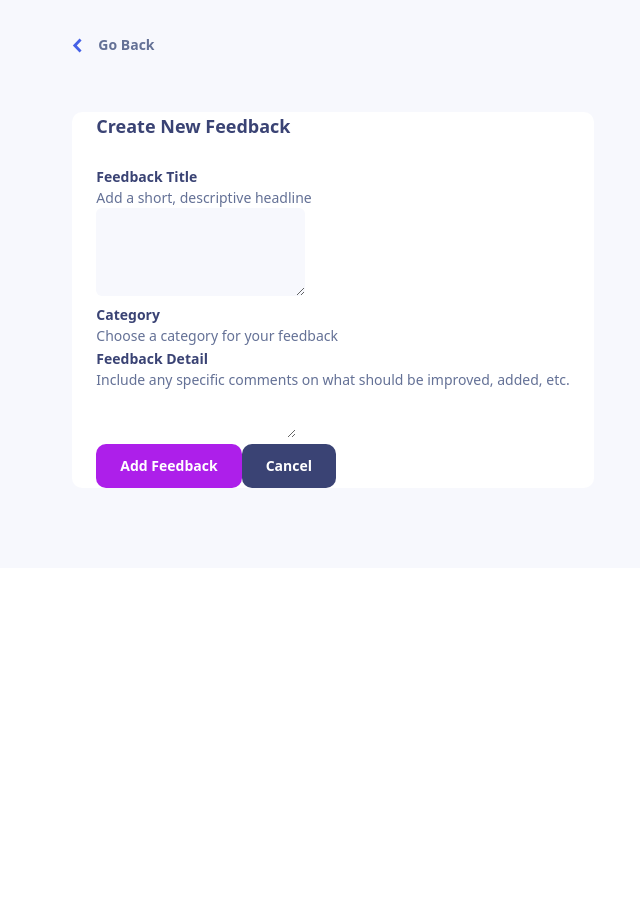
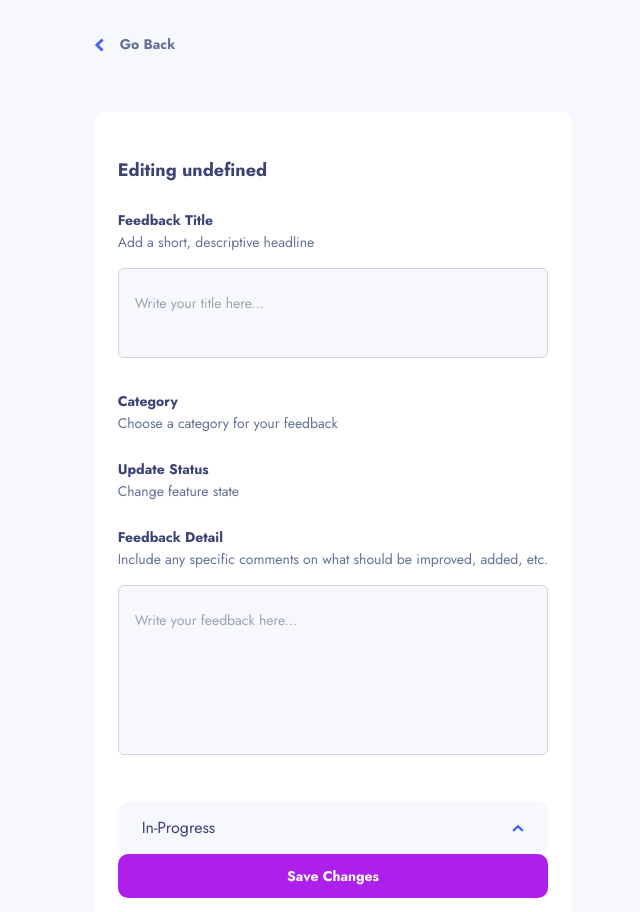
Before and after one commit to BoyanLiuu/frontend-mentor-nextjs-product-feedback, a Next.js app: page /feedback/create in a window 1280 px wide. Shown: the top 912 px of the page, without its empty margins (307-947 px from the left). Before the commit the page ends 800 px from the top, so only its background shows below. Built offline with nearby package versions, Linux system fonts and the light colour scheme.

Commit message:
feat: work on edit/create form & create a dropdown

```diff
--- a/app/(routes)/feedback/create/layout.tsx
+++ b/app/(routes)/feedback/create/layout.tsx
@@ -1,9 +1,19 @@
 import '@/app/(routes)/globals.css';
+import clsx from 'clsx';
+import { Jost } from 'next/font/google';
+const font = Jost({ subsets: ['latin'] });
 
-export default function Layout({
-    children,
-  }: {
-    children: React.ReactNode
-  }) {
-    return <div className='bg-light-grey px-6 pt-8 pb-20 w-full h-full flex justify-center'>{children}</div>
-  }
+export default function Layout({ children }: { children: React.ReactNode }) {
+  return (
+    <html lang='en'>
+      <body
+        className={clsx(
+          'flex h-full w-full justify-center bg-light-grey px-6 pb-20 pt-8',
+          font.className
+        )}
+      >
+        {children}
+      </body>
+    </html>
+  );
+}
--- a/app/(routes)/feedback/create/page.tsx
+++ b/app/(routes)/feedback/create/page.tsx
@@ -17,8 +17,8 @@ export default function Page() {
         />
         <span className='text-sm text-grayish-blue'>Go Back</span>
       </Link>
-      <div className='h-full w-full rounded-primary bg-white px-6'>
-        <CreateEditFeedbackForm isEditingForm={false} />
+      <div className='w-full rounded-primary bg-white px-6 pb-6 pt-11'>
+        <CreateEditFeedbackForm isEditingForm={true} />
       </div>
     </div>
   );
--- a/app/_components/action-bar.tsx
+++ b/app/_components/action-bar.tsx
@@ -4,15 +4,18 @@ import { useRouter } from 'next/navigation';
 import { useState } from 'react';
 
 import { SORT_BY_TYPE_ARRAY } from '../constants/sort';
+import { SortByType } from '../types/sort';
 
 import Button from './button';
+import { Dropdown, DropdownButton, DropdownContent, DropdownItem } from './drop-down';
 
 export interface ActionBarProps {
   numberOfSuggestions: number;
 }
 
 const ActionBar: React.FC<ActionBarProps> = ({ numberOfSuggestions }) => {
-  const [showSortByDropDown, setShowSortByDropDown] = useState(false);
+  const [isOpen, setOpen] = useState<boolean>(false);
+  const [sortByStatus, setSortByStatus] = useState<SortByType>('Least Comments');
   const router = useRouter();
 
   return (
@@ -29,49 +32,47 @@ const ActionBar: React.FC<ActionBarProps> = ({ numberOfSuggestions }) => {
           {numberOfSuggestions > 0 ? `${numberOfSuggestions} Suggestions` : `1 Suggestion`}
         </span>
       </div>
-      <div
-        className='cursor-pointer text-sm'
-        onClick={() => setShowSortByDropDown((prev) => !prev)}
-      >
+
+      <Dropdown setOpen={setOpen} isOpen={isOpen}>
+        <DropdownButton>
+          <div className='cursor-pointer text-sm'>
             <span>Sort by : </span>
             <span className='font-bold'>Most Upvotes</span>
             <Image
-          src={
-            showSortByDropDown
-              ? '/shared/icon-arrow-up-white.svg'
-              : '/shared/icon-arrow-down-white.svg'
-          }
+              src={isOpen ? '/shared/icon-arrow-up-white.svg' : '/shared/icon-arrow-down-white.svg'}
               width={12}
               height={6}
-          alt={showSortByDropDown ? 'open sort dropdown' : 'close sort dropdown'}
+              alt={isOpen ? 'open sort dropdown' : 'close sort dropdown'}
               className=' ml-2 inline-block'
             />
           </div>
-      {showSortByDropDown && (
-        <div className='absolute top-[4.5rem] h-[12rem] w-[16rem] rounded-primary bg-white text-base font-normal text-grayish-blue shadow-[0_0_40_-7px_rgba(55,63,104,0.65)]'>
+        </DropdownButton>
+
+        <DropdownContent>
           {SORT_BY_TYPE_ARRAY.map((sortByValue) => (
+            <DropdownItem key={sortByValue} onClick={() => setSortByStatus(sortByValue)}>
               <div
                 key={sortByValue}
-              className='[&:not(:last-child)]:border-night-sky-blue/0.25 flex items-center justify-between px-6 py-3 [&:not(:last-child)]:border-b'
+                className='[&:not(:last-child)]:border-night-sky-blue/0.25 flex items-center justify-between border-b px-6 py-3 [&:not(:last-child)]:border-b'
               >
-              <span
-                onClick={() => setShowSortByDropDown(false)}
-                className=' inline-block w-full cursor-pointer text-base font-normal text-grayish-blue hover:text-primary-purple  '
-              >
+                <span className=' inline-block w-full cursor-pointer text-base font-normal text-grayish-blue hover:text-primary-purple  '>
                   {sortByValue}
                 </span>
+                {sortByStatus === sortByValue && (
                   <Image
-                onClick={() => setShowSortByDropDown((prev) => !prev)}
                     src='/shared/icon-check.svg'
                     width={12}
                     height={6}
-                alt={showSortByDropDown ? 'open sort dropdown' : 'close sort dropdown'}
+                    alt={isOpen ? 'open sort dropdown' : 'close sort dropdown'}
                     className='ml-2 inline-block cursor-pointer'
                   />
+                )}
               </div>
+            </DropdownItem>
           ))}
-        </div>
-      )}
+        </DropdownContent>
+      </Dropdown>
+
       <Button
         className='tablet:ml-auto'
         variant={'primary'}
--- a/app/_components/button.tsx
+++ b/app/_components/button.tsx
@@ -19,9 +19,19 @@ const Button: React.FC<ButtonProps> = ({ variant, className, children,onClick })
     error: 'bg-error hover:bg-error-light'
   }
 
-  return <button className={clsx('text-white rounded-primary font-bold text-sm px-4 py-2.5 cursor-pointer tablet:px-6 tablet:py-3',buttonStyle[variant],className)} onClick={onClick}>
-    {children}
-  </button>;
+  return (
+    <button
+      type='button'
+      className={clsx(
+        'cursor-pointer rounded-primary px-4 py-2.5 text-sm font-bold text-white tablet:px-6 tablet:py-3',
+        buttonStyle[variant],
+        className
+      )}
+      onClick={onClick}
+    >
+      {children}
+    </button>
+  );
 
 
 }
--- a/app/_components/create-edit-feedback-form.tsx
+++ b/app/_components/create-edit-feedback-form.tsx
@@ -1,5 +1,13 @@
+'use client';
+/* eslint-disable no-console */
+import Image from 'next/image';
+import { useState } from 'react';
+
+import { ROADMAP_TYPE_ARRAY } from '../constants/road-map';
 import { FeatureType } from '../types/feature';
 import { RoadmapType } from '../types/road-map';
+
+import { Dropdown, DropdownButton, DropdownContent, DropdownItem } from './drop-down';
 
 import Button from '@/app/_components/button';
 
@@ -18,14 +26,20 @@ const CreateEditFeedbackForm: React.FC<CreateEditFeedbackFormProps> = ({
   detail,
   isEditingForm
 }) => {
+  const [planStatus, setPlanStatus] = useState<RoadmapType>('In-Progress');
+  const [isOpen, setOpen] = useState<boolean>(false);
+  console.log(planStatus);
   return (
-    <div className='flex w-full flex-col'>
+    <div className='flex h-fit w-full flex-col'>
       <div>
-        <form>
-          <h1 className='mb-6 text-lg font-bold text-night-sky-blue'>
+        <div>
+          <h1
+            className='mb-6 text-lg font-bold text-night-sky-blue'
+            onClick={() => console.log('adsadsadsadsadas')}
+          >
             {isEditingForm ? `Editing ${title}` : 'Create New Feedback'}
           </h1>
-          <div>
+          <div className='mb-6'>
             <label htmlFor='title' className='text-sm font-bold text-night-sky-blue'>
               Feedback Title
             </label>
@@ -33,65 +47,111 @@ const CreateEditFeedbackForm: React.FC<CreateEditFeedbackFormProps> = ({
               Add a short, descriptive headline
             </div>
             <textarea
+              rows={2}
               id='title'
               name='title'
               value=''
+              placeholder='Write your title here...'
               aria-describedby='title-description'
-              className='light-grey rounded-md bg-light-grey px-4 py-6 text-sm '
+              className='light-grey  mt-4 w-full resize-none rounded-md border border-gray-300 bg-light-grey px-4
+               py-6 text-sm outline-none focus:border-blue-500 focus:ring-blue-500'
             />
-            {/* <div style="width: 100%; height: 100%; background: #F7F8FD; border-radius: 5px"></div> */}
           </div>
-          <div>
+          <div className='mb-6'>
             <label htmlFor='title' className='text-sm font-bold text-night-sky-blue'>
               Category
             </label>
-            <div id='title-description' className='text-sm font-normal text-grayish-blue'>
+            <div id='title-description' className='mb-4 text-sm font-normal text-grayish-blue'>
               Choose a category for your feedback
             </div>
           </div>
-
-          <div>
+          {isEditingForm && (
+            <div className='mb-6'>
+              <label htmlFor='feature-state' className='text-sm font-bold text-night-sky-blue'>
+                Update Status
+              </label>
+              <div
+                id='feature-state-description'
+                className='mb-4 text-sm font-normal text-grayish-blue'
+              >
+                Change feature state
+              </div>
+            </div>
+          )}
+          <div className='mb-10'>
             <label htmlFor='detail' className='text-sm font-bold text-night-sky-blue'>
               Feedback Detail
             </label>
             <div id='detail-description' className='text-sm font-normal text-grayish-blue'>
               Include any specific comments on what should be improved, added, etc.
             </div>
-            <textarea id='detail' name='detail' value='' aria-describedby='detail-description' />
+
+            <textarea
+              rows={6}
+              id='detail'
+              name='detail'
+              value=''
+              placeholder='Write your feedback here...'
+              aria-describedby='detail-description'
+              className='light-grey mt-4 w-full resize-none rounded-md border border-gray-300 bg-light-grey px-4
+               py-6 text-sm outline-none focus:border-blue-500 focus:ring-blue-500'
+            />
           </div>
+          <Dropdown setOpen={setOpen} isOpen={isOpen}>
+            <DropdownButton>
+              <button
+                type='button'
+                className='flex w-full items-center justify-between rounded-primary bg-light-grey px-6 py-3.5 text-base font-normal text-night-sky-blue'
+              >
+                {planStatus}
 
-          <div>
+                <Image
+                  src={isOpen ? '/shared/icon-arrow-down.svg' : '/shared/icon-arrow-up.svg'}
+                  width={12}
+                  height={6}
+                  alt={isOpen ? 'open sort dropdown' : 'close sort dropdown'}
+                  className=' ml-2 inline-block'
+                />
+              </button>
+            </DropdownButton>
+            <DropdownContent>
+              {ROADMAP_TYPE_ARRAY.map((type) => (
+                <DropdownItem key={type} onClick={() => setPlanStatus(type)}>
+                  <div className='[&:not(:last-child)]:border-night-sky-blue/0.25 flex items-center justify-between border-b px-6 py-3 [&:not(:last-child)]:border-b'>
+                    <span className=' inline-block w-full cursor-pointer text-base font-normal text-grayish-blue hover:text-primary-purple  '>
+                      {type}
+                    </span>
+                    {planStatus === type && (
+                      <Image
+                        src='/shared/icon-check.svg'
+                        width={12}
+                        height={6}
+                        alt='Selected'
+                        className='ml-2 inline-block cursor-pointer'
+                      />
+                    )}
+                  </div>
+                </DropdownItem>
+              ))}
+            </DropdownContent>
+          </Dropdown>
+          <div className='flex flex-col gap-y-4'>
             {isEditingForm ? (
               <>
-                <Button
-                  variant={'primary'}
-                  onClick={function (): void {
-                    throw new Error('Function not implemented.');
-                  }}
-                >
+                <Button variant='primary' onClick={() => console.log('>>>>>>>>>>')}>
                   Save Changes
                 </Button>
-                <Button
-                  variant={'info'}
-                  onClick={function (): void {
-                    throw new Error('Function not implemented.');
-                  }}
-                >
+                <Button variant='info' onClick={() => console.log('>>>>>>>>>>')}>
                   Cancel
                 </Button>
-                <Button
-                  variant={'info'}
-                  onClick={function (): void {
-                    throw new Error('Function not implemented.');
-                  }}
-                >
+                <Button variant='error' onClick={() => console.log('>>>>>>>>>>')}>
                   Delete
                 </Button>
               </>
             ) : (
               <>
                 <Button
-                  variant={'primary'}
+                  variant='primary'
                   onClick={function (): void {
                     throw new Error('Function not implemented.');
                   }}
@@ -100,7 +160,7 @@ const CreateEditFeedbackForm: React.FC<CreateEditFeedbackFormProps> = ({
                 </Button>
 
                 <Button
-                  variant={'info'}
+                  variant='info'
                   onClick={function (): void {
                     throw new Error('Function not implemented.');
                   }}
@@ -110,9 +170,11 @@ const CreateEditFeedbackForm: React.FC<CreateEditFeedbackFormProps> = ({
               </>
             )}
           </div>
-        </form>
+        </div>
       </div>
     </div>
   );
 };
 export default CreateEditFeedbackForm;
+
+// <div style="width: 100%; height: 100%; background: white; box-shadow: 0px 10px 40px -7px rgba(55, 63, 104, 0.35); border-radius: 10px"></div>
--- /dev/null
+++ b/app/_components/drop-down.tsx
@@ -0,0 +1,100 @@
+import clsx from 'clsx';
+import { createContext, useContext, useEffect, useRef, ReactNode } from 'react';
+
+type DropdownContextType = {
+  isOpen: boolean;
+  setOpen: (status: boolean) => void;
+};
+
+type DropdownBaseProps = {
+  children: ReactNode;
+};
+
+type DropdownItemProps = DropdownBaseProps & { onClick: () => void };
+
+// dropdown context for open state
+const DropdownContext = createContext<DropdownContextType>({
+  isOpen: false,
+  setOpen: () => {}
+});
+
+// dropdown component for wrapping and providing context
+export const Dropdown: React.FC<
+  DropdownBaseProps & {
+    setOpen: (status: boolean) => void;
+    isOpen: boolean;
+  }
+> = ({ children, setOpen, isOpen }) => {
+  const dropdownRef = useRef<HTMLDivElement | null>(null);
+
+  // click listeners for closing dropdown
+  useEffect(() => {
+    // close dropdown if click outside
+    function close({ target }: MouseEvent) {
+      if (!dropdownRef.current?.contains(target as Node)) {
+        setOpen(false);
+      }
+    }
+    // add or remove event listener
+    if (isOpen) {
+      window.addEventListener('click', close);
+    }
+    // cleanup
+    return function removeListener() {
+      window.removeEventListener('click', close);
+    };
+  }, [isOpen, setOpen]);
+
+  return (
+    <DropdownContext.Provider value={{ isOpen, setOpen }}>
+      <div ref={dropdownRef} className='relative'>
+        <div>{children}</div>
+      </div>
+    </DropdownContext.Provider>
+  );
+};
+
+// dropdown button for triggering open
+
+export const DropdownButton: React.FC<DropdownBaseProps> = ({ children }) => {
+  const { isOpen, setOpen } = useContext(DropdownContext); // get the context
+
+  // to open and close the dropdown
+  function toggleOpen() {
+    setOpen(!isOpen);
+  }
+
+  return <div onClick={toggleOpen}>{children}</div>;
+};
+
+export const DropdownItem: React.FC<DropdownItemProps> = ({ children, onClick }) => {
+  const { setOpen } = useContext(DropdownContext); // get the context
+
+  return (
+    <div
+      onClick={() => {
+        onClick();
+        setOpen(false);
+      }}
+    >
+      {children}
+    </div>
+  );
+};
+
+// dropdown content for displaying dropdown
+
+export const DropdownContent: React.FC<DropdownBaseProps> = ({ children }) => {
+  const { isOpen } = useContext(DropdownContext); // get the context
+
+  return (
+    <div
+      className={clsx(
+        'shadow-dropdown absolute top-[3rem] w-[16rem] rounded-primary bg-white text-base font-normal text-grayish-blue',
+        !isOpen && 'hidden'
+      )}
+    >
+      {children}
+    </div>
+  );
+};
--- /dev/null
+++ b/app/constants/road-map.ts
@@ -0,0 +1 @@
+export const ROADMAP_TYPE_ARRAY = ['Planned', 'In-Progress', 'Live'] as const;
--- a/tailwind.config.ts
+++ b/tailwind.config.ts
@@ -9,9 +9,9 @@ const config: Config = {
   theme: {
     extend: {
       screens: {
-        'phone': '375px',
-        'tablet': '780px',
-        'desktop': '1200px',
+        phone: '375px',
+        tablet: '780px',
+        desktop: '1200px'
       },
       backgroundImage: {
         'mobile-board-pattern': "url('/suggestions/mobile/background-header.png')",
@@ -23,13 +23,13 @@ const config: Config = {
         'primary-light-purple': '#C75AF6',
         'primary-blue': '#4661E6',
         'dark-blue': '#4661E6',
-        'light-blue':'#7C91F9',
+        'light-blue': '#7C91F9',
         'blueish-grey': '#F2F4FF',
         'light-grey': '#F7F8FD',
         'night-sky-blue': '#3A4374',
         'night-sky-blue-light': '#656EA3',
-        'error':'#D73737',
-        'error-light':'#E98888',
+        error: '#D73737',
+        'error-light': '#E98888',
         'grayish-blue': '#647196',
         orange: '#F49F85',
         'sky-blue': '#62BCFA'
@@ -37,8 +37,8 @@ const config: Config = {
       borderRadius: {
         primary: '10px'
       },
-        boxShadow: {
-        'sortBybox': 'box-shadow: 0px 10px 40px -7px rgba(55, 63, 104, 0.35)',
+      boxShadow: {
+        dropdown: '0px 10px 40px -7px rgba(55, 63, 104, 0.35)'
       }
     }
   },
```
Also changed, not shown: app/(routes)/(root)/page.tsx (+33 -5 lines). Lines whose indentation alone changed are shown as unchanged.
